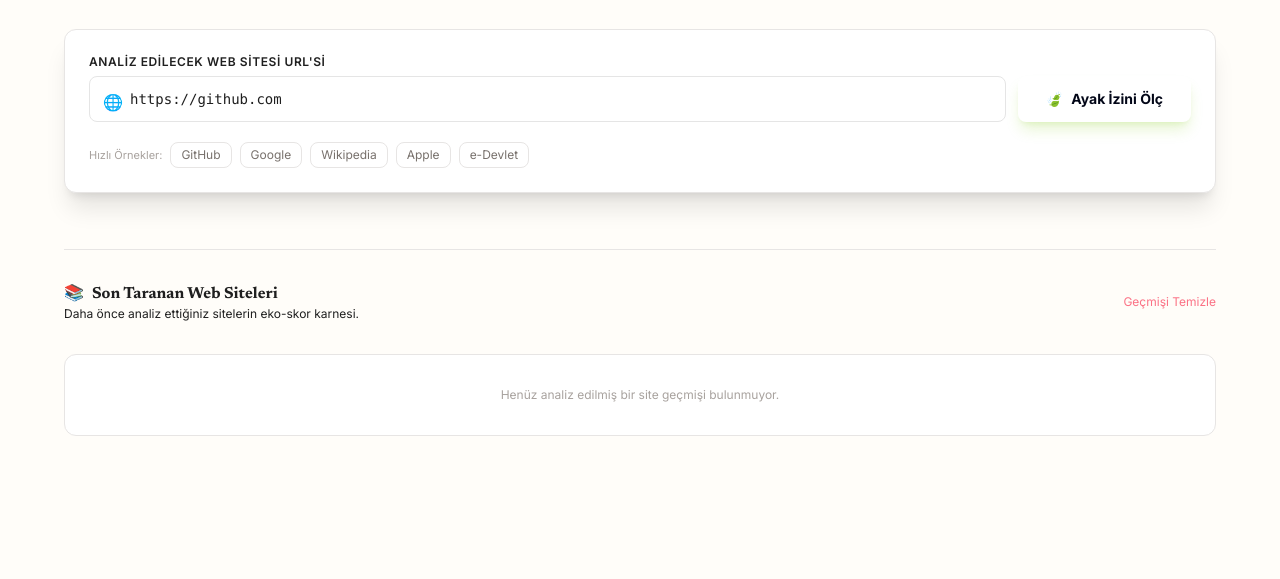
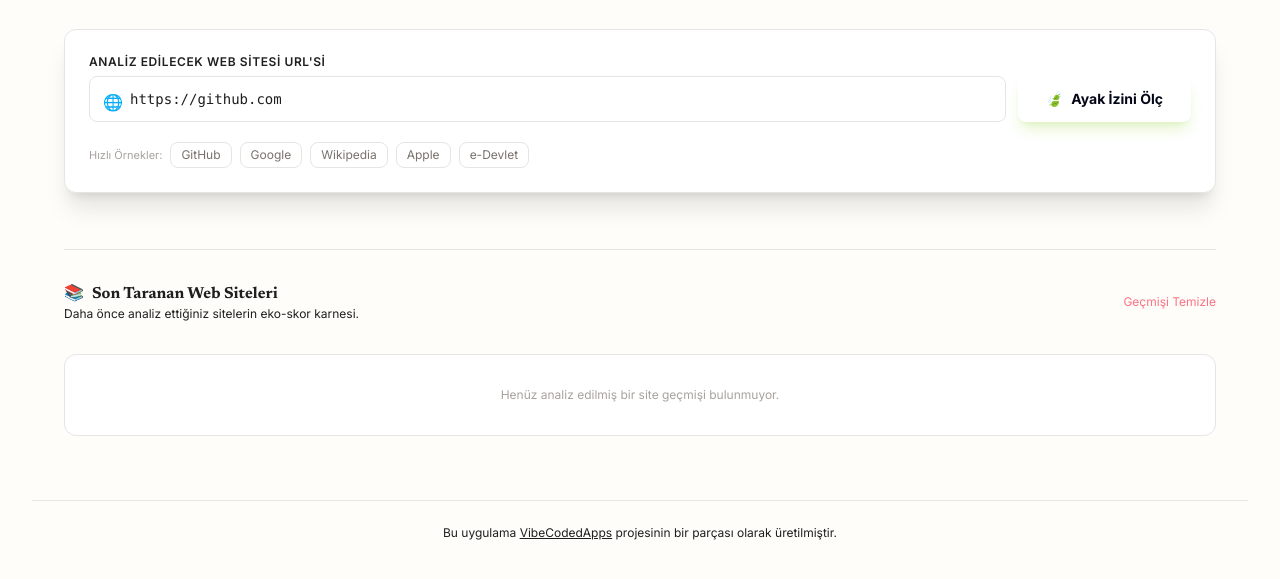
Before and after one commit to melihkarasu/karbon-metre, a plain HTML site: page index.html in a window 1280 px wide. Shown: the part 121-700 px from the top of the page. Drawn offline with nearby package versions, Linux system fonts and the light colour scheme.

Commit message:
fix: add VibeCodedApps project attribution (footer + README)

```diff
--- a/index.html
+++ b/index.html
@@ -282,5 +282,8 @@
   </div>
 
   <script src="js/app.js"></script>
+  <footer class="mt-16 text-center text-xs text-mistral-stone border-t border-mistral-hairline pt-6">
+    <p>Bu uygulama <a href="https://github.com/melihkarasu/VibeCodedApps" target="_blank" rel="noopener" class="underline hover:text-mistral-ink">VibeCodedApps</a> projesinin bir parçası olarak üretilmiştir.</p>
+  </footer>
 </body>
 </html>
```
Also changed, not shown: 1 other file.
